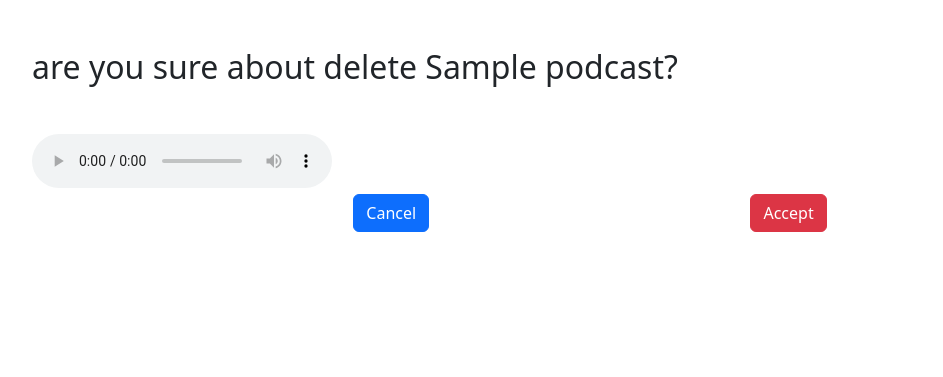
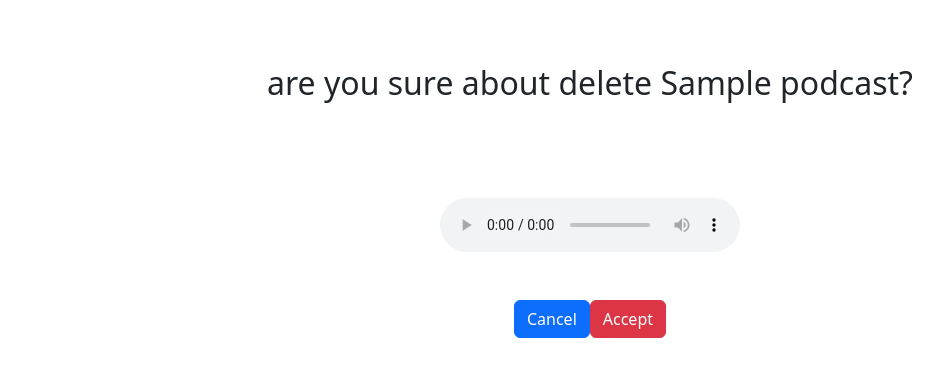
Before and after one commit to Ashkantvn/Blog-app, a Django app: page /en/podcasts/1/delete in a window 1280 px wide. Shown: the part 58-435 px from the top of the page, without its empty margins (50-993 px from the left). Run offline with Django 5.2, Linux system fonts and the light colour scheme; a user stored in the database is signed in; tables that the repository leaves empty hold one stand-in row (values such as "Sample post").

Commit message:
Update style of delete podcast page

```diff
--- a/templates/podcasts/delete_podcasts.html
+++ b/templates/podcasts/delete_podcasts.html
@@ -9,6 +9,7 @@
 
 {% block content %}
 {% if user.is_authenticated %}
+<div class="d-flex flex-column align-items-center gap-5">
     <h2 class="my-5">
         {% trans "are you sure about delete" %} {{podcast.title}}{% trans "?" %}
     </h2>
@@ -28,5 +29,6 @@
             </button>
         </div>
     </form>
+</div>
 {% endif %}
 {% endblock content %}
```
Lines whose indentation alone changed are shown as unchanged.
